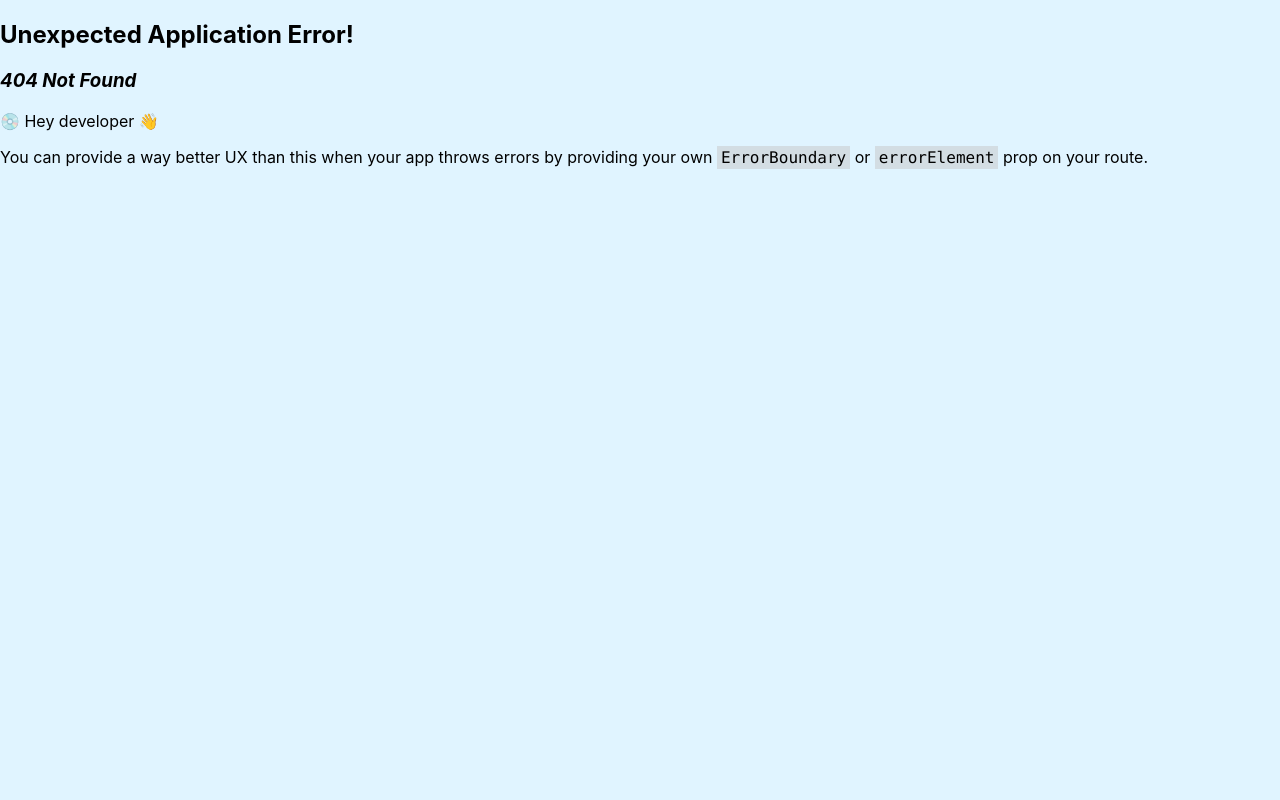
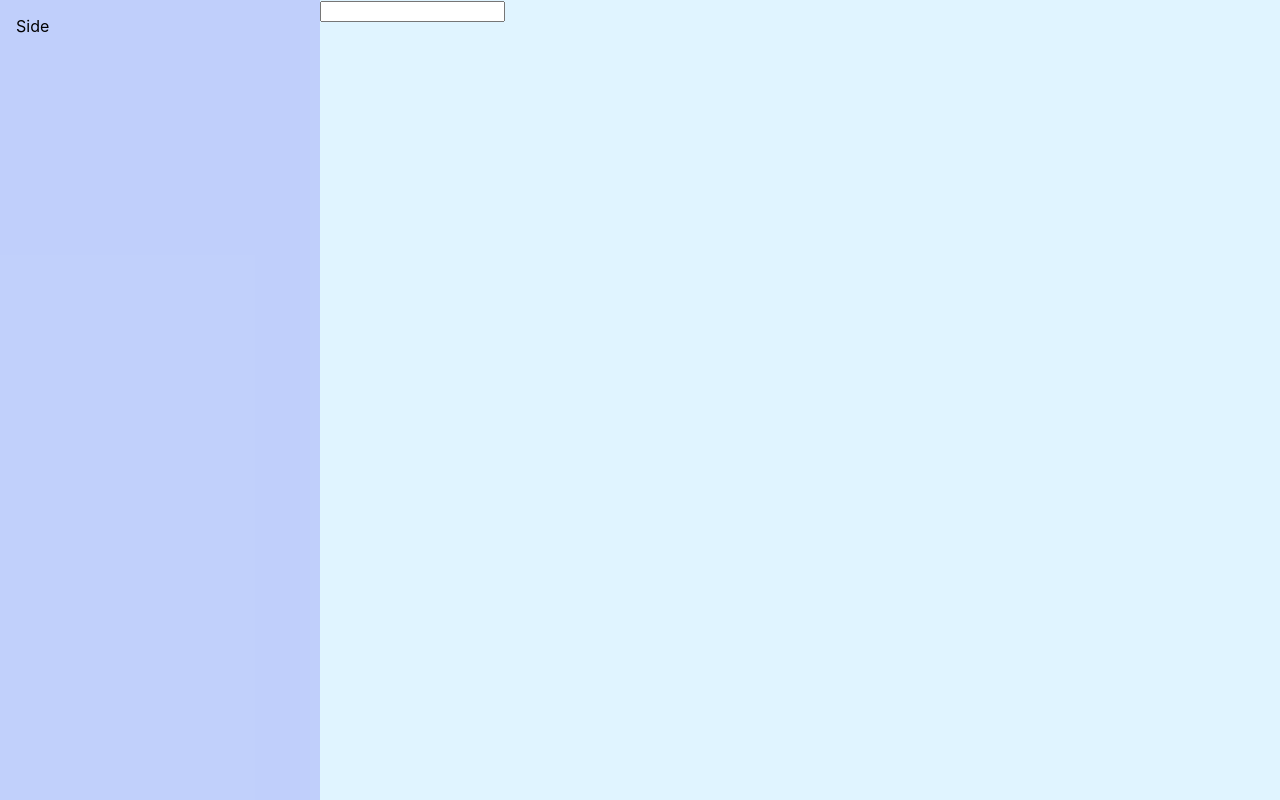
Before and after one commit to VladaBoholii/test-task-webbylab, a React (Create React App) app: page /search in a window 1280 px wide. Before the commit this address had no page. Built offline with nearby package versions, Linux system fonts and the light colour scheme.

Commit message:
search page create

```diff
--- a/src/views/components/AddForm.tsx
+++ b/src/views/components/AddForm.tsx
@@ -5,14 +5,13 @@ import { useNavigate } from "react-router-dom";
 const AddForm = () => {
   const navigator = useNavigate();
   return (
-
       <form onSubmit={() => console.log("suub")} id="add-form">
         <div className="input-group">
-          <input className="form-input" placeholder="" />
+          <input className="form-input" type="text" placeholder="" />
           <label className="form-label">Title</label>
         </div>{" "}
         <div className="input-group">
-          <input className="form-input" type="date" placeholder="" />
+          <input className="form-input" type="number" min={1888} max={new Date().getFullYear()} placeholder="" />
           <label className="form-label">Release date</label>
         </div>{" "}
         <div className="input-group">
@@ -28,7 +27,7 @@ const AddForm = () => {
           <label className="form-label">Cast</label>
         </div>
         <button className="form-btn" type="submit">
-          Add
+          Create
         </button>
         <button
           onClick={(e) => {
--- a/src/views/components/ImportForm.tsx
+++ b/src/views/components/ImportForm.tsx
@@ -1,12 +1,39 @@
-import React from "react";
+import React, { useState } from "react";
 import { useNavigate } from "react-router-dom";
 import "../styles.css";
 
-const ImportForm = () => {
+const ImportForm: React.FC = () => {
   const navigator = useNavigate();
+  const [fileContent, setFileContent] = useState<string>("");
+
+  const getText = (e: React.ChangeEvent<HTMLInputElement>) => {
+    const file = e.target.files?.[0];
+    if (!file) {
+      setFileContent("");
+      return;
+    }
+
+    const reader = new FileReader();
+    reader.onload = () => {
+      const content = reader.result as string;
+      console.log(content);
+      setFileContent(content);
+    };
+
+    reader.readAsText(file);
+  };
+
   return (
     <form onSubmit={() => console.log("imp")} id="add-form">
-      <input className="form-input" type="file" />
+      <input
+        onChange={(e: React.ChangeEvent<HTMLInputElement>) => {
+          getText(e);
+        }}
+        className="form-input"
+        type="file"
+        accept="text/*"
+      />
+      {fileContent && <section className="import-data">{fileContent}</section>}
       <button className="form-btn" type="submit">
         Import
       </button>
--- a/src/views/pages/AddPage.tsx
+++ b/src/views/pages/AddPage.tsx
@@ -5,7 +5,7 @@ import AddForm from "../components/AddForm";
 import ImportForm from "../components/ImportForm";
 
 const AddPage = () => {
-  const [importUpload, setImportUpload] = useState(true);
+  const [importUpload, setImportUpload] = useState(false);
   return (
     <main id="form-main">
       <fieldset id="add-fields">
--- a/src/views/pages/Main.jsx
+++ b/src/views/pages/Main.jsx
@@ -34,11 +34,18 @@ const Main = () => {
           </div>
 
           <section id="buttons">
-            <button className="main-button">Search</button>
+            <button
+              onClick={() => {
+                navigate("search");
+              }}
+              className="main-button"
+            >
+              Search
+            </button>
             <button
               className="main-button"
               onClick={() => {
-                navigate("/add-movie");
+                navigate("add-movie");
               }}
             >
               Create
--- /dev/null
+++ b/src/views/pages/Search.tsx
@@ -0,0 +1,15 @@
+import React from "react";
+import '../styles.css'
+
+const Search = () => {
+  return (
+    <div id="search-page">
+      <aside>Side</aside>
+      <main>
+        <input type="text" className=""/>
+      </main>
+    </div>
+  );
+};
+
+export default Search;
--- a/src/views/routes.js
+++ b/src/views/routes.js
@@ -1,8 +1,8 @@
 import { createBrowserRouter } from "react-router-dom";
 import App from "../App";
-import AddForm from "./components/AddForm";
 import Main from "./pages/Main";
 import AddPage from "./pages/AddPage";
+import Search from "./pages/Search";
 
 const router = createBrowserRouter([
   {
@@ -14,6 +14,7 @@ const router = createBrowserRouter([
         element: <Main />,
       },
       { path: "add-movie", element: <AddPage /> },
+      {path: 'search', element: <Search/>}
     ],
   },
 ]);
--- a/src/views/styles.css
+++ b/src/views/styles.css
@@ -203,7 +203,7 @@ button:hover {
 #add-fields {
   place-items: center;
   width: fit-content;
-  min-width: 40vw;
+  width: 40vw;
   background: var(--shadowBlue);
   box-shadow: 5px 5px 5px 2px var(--shadowBlue);
   place-self: center;
@@ -235,6 +235,7 @@ button:hover {
   display: inline-flex;
   align-items: center;
   gap: 0.5rem;
+  color: var(--iconBlue);
 }
 
 h2 p {
@@ -336,6 +337,8 @@ input[type="file"] {
   background: white;
   height: fit-content;
   color: var(--iconBlue);
+  width: 100%;
+  padding-bottom: 1rem;
 }
 
 input[type="file"]::-webkit-file-upload-button {
@@ -349,8 +352,16 @@ input[type="file"]::-webkit-file-upload-button {
   margin-right: 1rem;
 }
 
-input[type="file"]::-webkit-file-upload-button:hover{
-
+input[type="file"]::-webkit-file-upload-button:hover {
+  background: linear-gradient(
+    to bottom right,
+    var(--iconBlue) 20%,
+    rgb(90, 150, 255) 70%,
+    rgb(200, 230, 255) 95%
+  );
+  cursor: pointer;
+  transform: translateX(-5%);
+  transform: translateY(-5%);
 }
 
 .choose-btn,
@@ -362,3 +373,44 @@ input[type="file"]::-webkit-file-upload-button:hover{
   transform: none;
   border-radius: 10px;
 }
+
+.import-data {
+  height: 20vh;
+  width: 100%;
+  background: white;
+  border-top: 5px var(--iconBlue) ridge;
+  border-left: 5px var(--iconBlue) ridge;
+  border-bottom: 1px var(--iconBlue) solid;
+  border-right: 1px var(--iconBlue) solid;
+  padding: 5px 10px;
+  justify-self: center;
+  white-space: pre-wrap;
+  border-radius: 10px;
+  overflow-y: auto;
+}
+
+::-webkit-scrollbar {
+  width: 12px;
+  background-color: transparent;
+  padding-left: 2px;
+}
+
+::-webkit-scrollbar-thumb {
+  border-radius: 10px;
+  height: 2rem;
+  width: 3px;
+  background-color: var(--buttonBlue);
+}
+
+/* search page */
+
+#search-page {
+  display: grid;
+  grid-template-columns: 1fr 3fr;
+  min-height: 100vh;
+}
+
+aside {
+  background: var(--shadowBlue);
+  padding: 1rem;
+}
```
